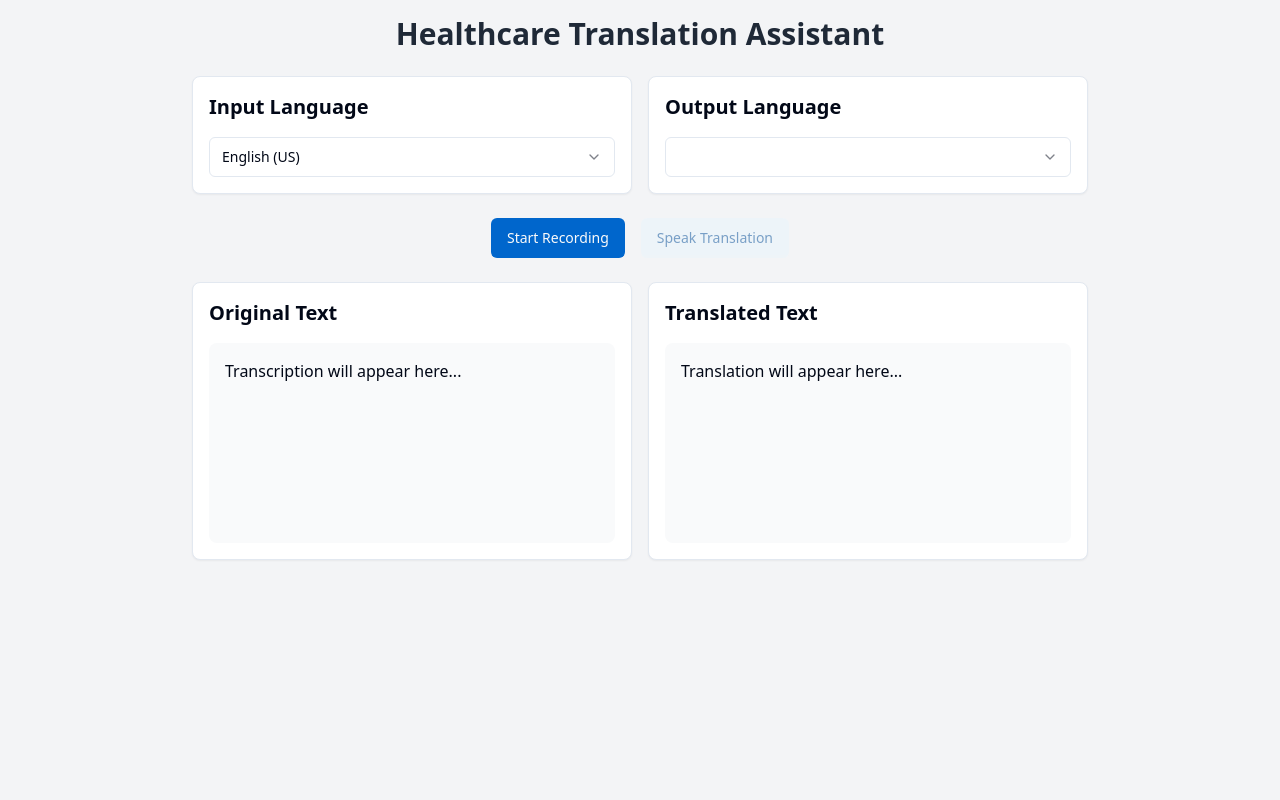
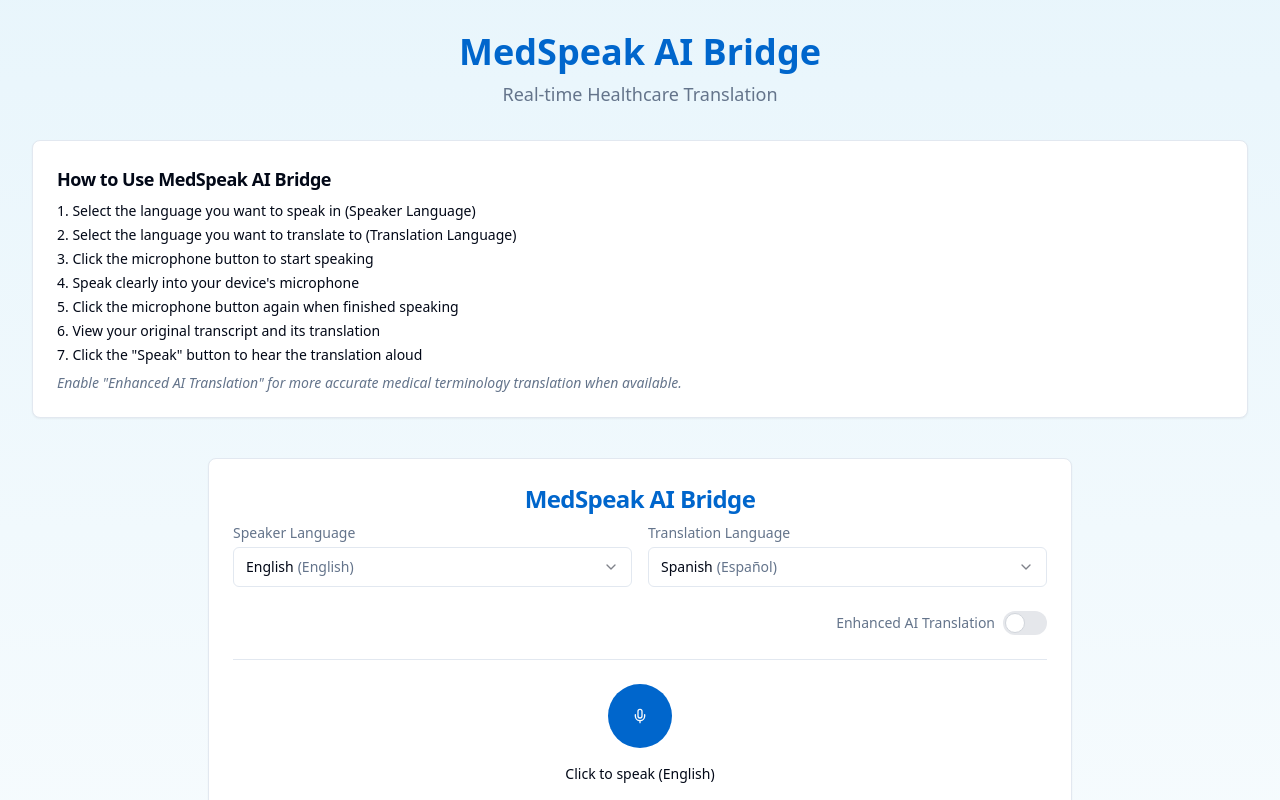
Before and after one commit to quin-thifal/med-speak-ai, a React (Vite) app: page / in a window 1280 px wide. Shown: the top 800 px of the page. Built offline with nearby package versions, Linux system fonts and the light colour scheme.

Commit message:
Reverted to commit 13b6fe7e7c86c341f7611c575866f2171fde9cd3

```diff
--- a/package.json
+++ b/package.json
@@ -41,7 +41,6 @@
     "@radix-ui/react-toggle-group": "^1.1.0",
     "@radix-ui/react-tooltip": "^1.1.4",
     "@tanstack/react-query": "^5.56.2",
-    "@types/tesseract.js": "^0.0.2",
     "@xenova/transformers": "^2.17.2",
     "axios": "^1.8.4",
     "class-variance-authority": "^0.7.1",
@@ -62,7 +61,6 @@
     "sonner": "^1.5.0",
     "tailwind-merge": "^2.5.2",
     "tailwindcss-animate": "^1.0.7",
-    "tesseract.js": "^6.0.1",
     "vaul": "^0.9.3",
     "zod": "^3.23.8"
   },
--- a/src/App.tsx
+++ b/src/App.tsx
@@ -1,149 +1,27 @@
-import { useState, useEffect } from 'react';
-import { Button } from './components/ui/button';
-import { Card } from './components/ui/card';
-import { Select, SelectContent, SelectItem, SelectTrigger, SelectValue } from './components/ui/select';
-import { translationService } from './services/translationService';
+import { Toaster } from "@/components/ui/toaster";
+import { Toaster as Sonner } from "@/components/ui/sonner";
+import { TooltipProvider } from "@/components/ui/tooltip";
+import { QueryClient, QueryClientProvider } from "@tanstack/react-query";
+import { BrowserRouter, Routes, Route } from "react-router-dom";
+import Index from "./pages/Index";
+import NotFound from "./pages/NotFound";
 
-function App() {
-  const [isRecording, setIsRecording] = useState(false);
-  const [originalText, setOriginalText] = useState('');
-  const [translatedText, setTranslatedText] = useState('');
-  const [inputLanguage, setInputLanguage] = useState('en-US');
-  const [outputLanguage, setOutputLanguage] = useState('es');
-  const [error, setError] = useState<string | null>(null);
+const queryClient = new QueryClient();
 
-  const languages = [
-    { code: 'en-US', name: 'English (US)' },
-    { code: 'es-ES', name: 'Spanish' },
-    { code: 'fr-FR', name: 'French' },
-    { code: 'de-DE', name: 'German' },
-    { code: 'zh-CN', name: 'Chinese' },
-    { code: 'ar-SA', name: 'Arabic' },
-  ];
-
-  useEffect(() => {
-    translationService.setLanguage(inputLanguage);
-  }, [inputLanguage]);
-
-  const startRecording = async () => {
-    try {
-      setIsRecording(true);
-      setError(null);
-      translationService.startRecognition(
-        async (text) => {
-          setOriginalText(text);
-          try {
-            const translation = await translationService.translate(text, outputLanguage);
-            setTranslatedText(translation);
-          } catch (error) {
-            setError('Translation failed. Please try again.');
-          }
-        },
-        (error) => {
-          setError(error.message);
-          setIsRecording(false);
-        }
-      );
-    } catch (error) {
-      setError('Failed to start recording. Please check your microphone permissions.');
-      setIsRecording(false);
-    }
-  };
-
-  const stopRecording = () => {
-    translationService.stopRecognition();
-    setIsRecording(false);
-  };
-
-  const speakTranslatedText = () => {
-    if (translatedText) {
-      const utterance = new SpeechSynthesisUtterance(translatedText);
-      utterance.lang = outputLanguage;
-      window.speechSynthesis.speak(utterance);
-    }
-  };
-
-  return (
-    <div className="min-h-screen bg-gray-100 p-4">
-      <div className="max-w-4xl mx-auto space-y-6">
-        <h1 className="text-3xl font-bold text-center text-gray-800">
-          Healthcare Translation Assistant
-        </h1>
-
-        {error && (
-          <div className="bg-red-100 border border-red-400 text-red-700 px-4 py-3 rounded relative" role="alert">
-            <span className="block sm:inline">{error}</span>
-          </div>
-        )}
-
-        <div className="grid grid-cols-1 md:grid-cols-2 gap-4">
-          <Card className="p-4">
-            <h2 className="text-xl font-semibold mb-4">Input Language</h2>
-            <Select value={inputLanguage} onValueChange={setInputLanguage}>
-              <SelectTrigger>
-                <SelectValue placeholder="Select input language" />
-              </SelectTrigger>
-              <SelectContent>
-                {languages.map((lang) => (
-                  <SelectItem key={lang.code} value={lang.code}>
-                    {lang.name}
-                  </SelectItem>
-                ))}
-              </SelectContent>
-            </Select>
-          </Card>
-
-          <Card className="p-4">
-            <h2 className="text-xl font-semibold mb-4">Output Language</h2>
-            <Select value={outputLanguage} onValueChange={setOutputLanguage}>
-              <SelectTrigger>
-                <SelectValue placeholder="Select output language" />
-              </SelectTrigger>
-              <SelectContent>
-                {languages.map((lang) => (
-                  <SelectItem key={lang.code} value={lang.code}>
-                    {lang.name}
-                  </SelectItem>
-                ))}
-              </SelectContent>
-            </Select>
-          </Card>
-        </div>
-
-        <div className="flex justify-center space-x-4">
-          <Button
-            onClick={isRecording ? stopRecording : startRecording}
-            variant={isRecording ? "destructive" : "default"}
-          >
-            {isRecording ? "Stop Recording" : "Start Recording"}
-          </Button>
-          <Button
-            onClick={speakTranslatedText}
-            disabled={!translatedText}
-            variant="secondary"
-          >
-            Speak Translation
-          </Button>
-        </div>
-
-        <div className="grid grid-cols-1 md:grid-cols-2 gap-4">
-          <Card className="p-4">
-            <h2 className="text-xl font-semibold mb-4">Original Text</h2>
-            <div className="min-h-[200px] p-4 bg-gray-50 rounded-lg">
-              {originalText || "Transcription will appear here..."}
-            </div>
-          </Card>
-
-          <Card className="p-4">
-            <h2 className="text-xl font-semibold mb-4">Translated Text</h2>
-            <div className="min-h-[200px] p-4 bg-gray-50 rounded-lg">
-              {translatedText || "Translation will appear here..."}
-            </div>
-          </Card>
-        </div>
-      </div>
-    </div>
-  );
-}
+const App = () => (
+  <QueryClientProvider client={queryClient}>
+    <TooltipProvider>
+      <Toaster />
+      <Sonner />
+      <BrowserRouter>
+        <Routes>
+          <Route path="/" element={<Index />} />
+          {/* ADD ALL CUSTOM ROUTES ABOVE THE CATCH-ALL "*" ROUTE */}
+          <Route path="*" element={<NotFound />} />
+        </Routes>
+      </BrowserRouter>
+    </TooltipProvider>
+  </QueryClientProvider>
+);
 
 export default App;
--- /dev/null
+++ b/src/components/InfoSection.tsx
@@ -0,0 +1,27 @@
+
+import React from "react";
+import { Card, CardContent, CardHeader, CardTitle } from "@/components/ui/card";
+
+export const InfoSection: React.FC = () => {
+  return (
+    <Card className="mb-6">
+      <CardHeader className="pb-2">
+        <CardTitle className="text-lg">How to Use MedSpeak AI Bridge</CardTitle>
+      </CardHeader>
+      <CardContent className="text-sm space-y-2">
+        <ol className="list-decimal list-inside space-y-1">
+          <li>Select the language you want to speak in (Speaker Language)</li>
+          <li>Select the language you want to translate to (Translation Language)</li>
+          <li>Click the microphone button to start speaking</li>
+          <li>Speak clearly into your device's microphone</li>
+          <li>Click the microphone button again when finished speaking</li>
+          <li>View your original transcript and its translation</li>
+          <li>Click the "Speak" button to hear the translation aloud</li>
+        </ol>
+        <p className="mt-2 text-muted-foreground italic">
+          Enable "Enhanced AI Translation" for more accurate medical terminology translation when available.
+        </p>
+      </CardContent>
+    </Card>
+  );
+};
--- a/src/pages/Index.tsx
+++ b/src/pages/Index.tsx
@@ -1,9 +1,32 @@
-import App from "@/App";
 
-export const Index: React.FC = () => {
+import { MedBridge } from "@/components/MedBridge";
+import { InfoSection } from "@/components/InfoSection";
+
+const Index = () => {
   return (
-    <div className="min-h-screen bg-background">
-      <App />
+    <div className="min-h-screen bg-gradient-to-b from-secondary to-background py-8">
+      <div className="container mx-auto">
+        <header className="mb-8 text-center">
+          <h1 className="text-3xl md:text-4xl font-bold text-primary mb-2">MedSpeak AI Bridge</h1>
+          <p className="text-lg text-muted-foreground">
+            Real-time Healthcare Translation
+          </p>
+        </header>
+
+        <InfoSection />
+        <MedBridge />
+
+        <footer className="mt-16 text-center text-sm text-muted-foreground">
+          <p className="mb-1">
+            Designed for healthcare professionals and patients to improve communication
+          </p>
+          <p>
+            Built with speech recognition and real-time translation technology
+          </p>
+        </footer>
+      </div>
     </div>
   );
 };
+
+export default Index;
--- a/src/services/translationService.ts
+++ /dev/null
@@ -1,86 +0,0 @@
-import { createWorker } from 'tesseract.js';
-
-class TranslationService {
-  private recognition: SpeechRecognition | null = null;
-  private worker: any = null;
-
-  constructor() {
-    if ('SpeechRecognition' in window || 'webkitSpeechRecognition' in window) {
-      const SpeechRecognition = window.SpeechRecognition || window.webkitSpeechRecognition;
-      this.recognition = new SpeechRecognition();
-      this.recognition.continuous = true;
-      this.recognition.interimResults = true;
-      this.recognition.lang = 'en-US';
-    }
-  }
-
-  async initialize() {
-    this.worker = await createWorker();
-    await this.worker.loadLanguage('eng');
-    await this.worker.initialize('eng');
-  }
-
-  startRecognition(
-    onResult: (text: string) => void,
-    onError: (error: Error) => void
-  ) {
-    if (!this.recognition) {
-      onError(new Error('Speech recognition not supported'));
-      return;
-    }
-
-    this.recognition.onresult = (event) => {
-      const transcript = Array.from(event.results)
-        .map(result => result[0])
-        .map(result => result.transcript)
-        .join('');
-
-      onResult(transcript);
-    };
-
-    this.recognition.onerror = (event) => {
-      onError(new Error(event.error));
-    };
-
-    this.recognition.start();
-  }
-
-  stopRecognition() {
-    if (this.recognition) {
-      this.recognition.stop();
-    }
-  }
-
-  setLanguage(language: string) {
-    if (this.recognition) {
-      this.recognition.lang = language;
-    }
-  }
-
-  async translate(text: string, targetLanguage: string): Promise<string> {
-    try {
-      // TODO: Replace with actual translation API call
-      // For now, we'll use a mock translation
-      const mockTranslations: Record<string, string> = {
-        'es': 'Texto traducido al español',
-        'fr': 'Texte traduit en français',
-        'de': 'Text ins Deutsche übersetzt',
-        'zh': '翻译成中文的文本',
-        'ar': 'نص مترجم إلى العربية'
-      };
-
-      return mockTranslations[targetLanguage] || text;
-    } catch (error) {
-      console.error('Translation error:', error);
-      throw error;
-    }
-  }
-
-  async cleanup() {
-    if (this.worker) {
-      await this.worker.terminate();
-    }
-  }
-}
-
-export const translationService = new TranslationService();
--- a/src/types/button.d.ts
+++ /dev/null
@@ -1,8 +0,0 @@
-import { ButtonProps } from '../components/ui/button';
-
-declare module '../components/ui/button' {
-  export interface ButtonProps {
-    variant?: 'default' | 'destructive' | 'outline' | 'secondary' | 'ghost' | 'link';
-    size?: 'default' | 'sm' | 'lg' | 'icon';
-  }
-}
```
Also changed, not shown: 2 other files (tests, documents, lock files or other folders).
